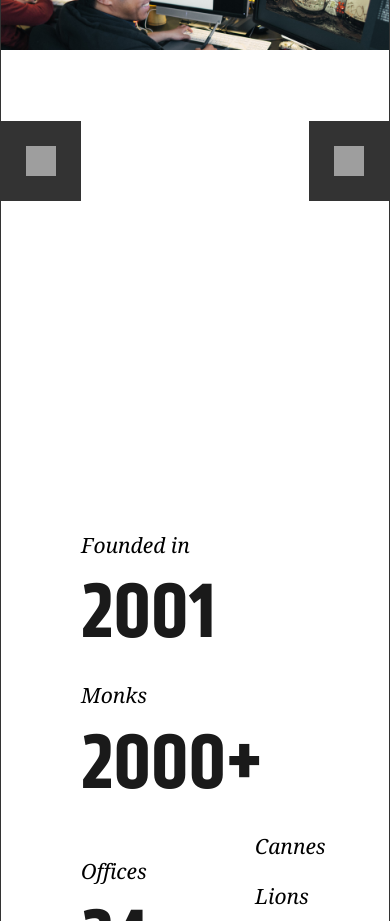
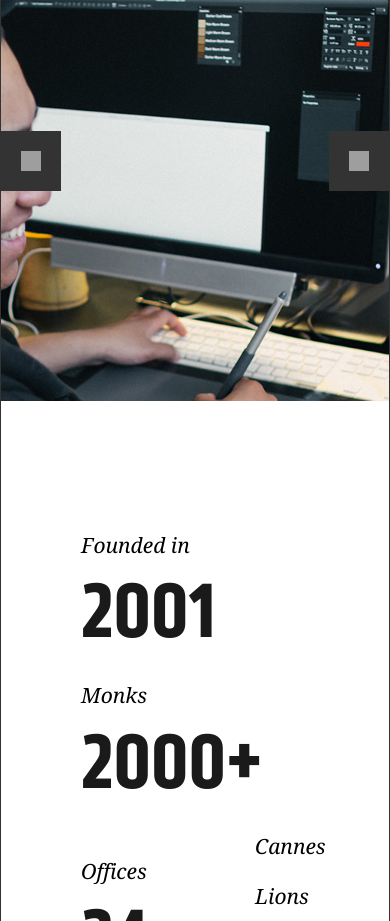
Before and after one commit to DaniyarOtynshin/mediamonks-website, a React (Create React App) app: page /about in a window 390 px wide. Shown: the part 3420-4341 px from the top of the page. Built offline with nearby package versions, Linux system fonts and the light colour scheme; grey boxes are pictures that could not be loaded.

Commit message:
Fix Carousel image height

```diff
--- a/src/components/About/About.jsx
+++ b/src/components/About/About.jsx
@@ -1,4 +1,4 @@
-import { useEffect, useState } from 'react';
+import { useEffect } from 'react';
 import headerBigPath from '../../assets/about_header.jpg';
 import headerMediumPath from '../../assets/about_header_medium.jpg';
 import headerSmallPath from '../../assets/about_header_small.jpg';
--- a/src/components/Carousel/Carousel.css
+++ b/src/components/Carousel/Carousel.css
@@ -14,6 +14,7 @@
     top: 0;
     left: 0;
     width: 100%;
+    height: 100%;
     object-fit: cover;
     transition: left 0.2s;
 }
@@ -61,12 +62,20 @@
     transform: translate(-100%, -50%);
 }
 
-.carousel__next {
+.carousel__button-img {
     width: 30px;
     height: 30px;
 }
 
-.carousel__prev {
-    width: 30px;
-    height: 30px;
+@media (max-width: 960px) {
+    .carousel__button {
+        width: 60px;
+        height: 60px;
+    }
+
+    .carousel__button-img {
+        width: 20px;
+        height: 20px;
+    }
+
 }
--- a/src/components/Carousel/Carousel.jsx
+++ b/src/components/Carousel/Carousel.jsx
@@ -29,10 +29,10 @@ const Carousel = () => {
     return (
         <section className="carousel">
             <div onClick={prevSlide} className="carousel__button carousel__button_prev">
-                <img src={prevPath} alt="prev" className="carousel__prev"/>
+                <img src={prevPath} alt="prev" className="carousel__button-img"/>
             </div>
             <div onClick={nextSlide} className="carousel__button carousel__button_next">
-                <img src={nextPath} alt="next" className="carousel__next"/>
+                <img src={nextPath} alt="next" className="carousel__button-img"/>
             </div>
             <div className="carousel__slider">
                 {
@@ -50,7 +50,8 @@ const Carousel = () => {
                                             : next === index
                                                 ? "carousel__image _right"
                                                 : "carousel__image"
-                                    }`}/>
+                                    }`}
+                                />
                         )
                     })
                 }
```
